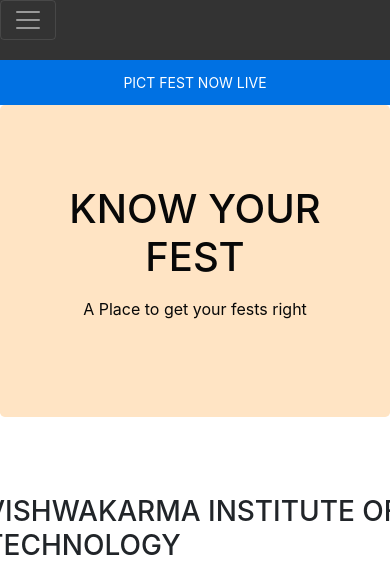
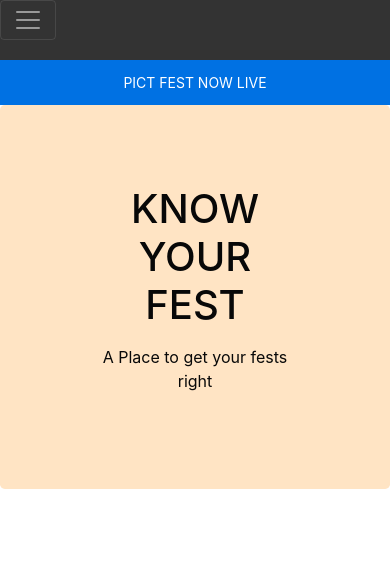
Before and after one commit to The-Trillionaires/frontend-knowyourfest, a website: page index.html in a window 390 px wide. Shown: the top 572 px of the page. Drawn offline with nearby package versions, Linux system fonts and the light colour scheme; files that its build step writes are made by us from their sources.

Commit message:
Update styles.css

```diff
--- a/styles.css
+++ b/styles.css
@@ -126,7 +126,7 @@
     width:100%;
 }
 .container {
-    max-width:100%;
+    max-width:70%;
     width: 100%;
 }
 .col-md-3{
@@ -152,14 +152,30 @@
   float: right;
 }
 
-.container {
-  display: flex;
-  justify-content: center;
-  flex-direction: row;
-}
-
 .card {
         margin: 0 auto; /* Added */
         float: none; /* Added */
         margin-bottom: 10px; /* Added */
 }
+
+.align {
+  margin:auto;
+}
+
+.home_padding{
+  padding-left:20px
+}
+
+.fest_info{
+text-align: center;
+margin:0 auto;
+}
+
+
+.jumbotron{
+    padding: 70px 30px 70px 30px;
+    margin: 0px auto;
+
+    color: rgb(8, 8, 8);
+    background-color: #FFE4C4;
+}
```
